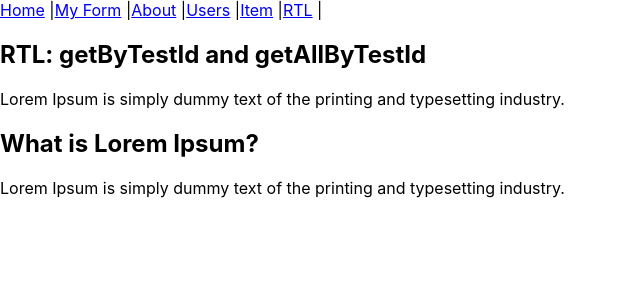
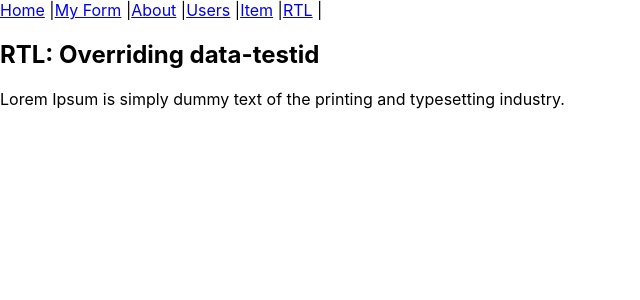
Before and after one commit to arunpradhan/testing-jest, a React (Create React App) app: page /rtl in a window 1280 px wide. Shown: the top 300 px of the page, without its empty margins (0-640 px from the left). Built offline with nearby package versions, Linux system fonts and the light colour scheme.

Commit message:
RTL Query: Overriding data-testid

```diff
--- a/src/Rtl.js
+++ b/src/Rtl.js
@@ -2,12 +2,14 @@
 function Rtl() {
     return (
         <div>
-            <h2>RTL: getByTestId and getAllByTestId</h2>
-            <div data-testid="div_1">
+            <h2>RTL: Overriding data-testid</h2>
+            {/* <div data-testid="div_test_id">
                 Lorem Ipsum is simply dummy text of the printing and typesetting industry.
-            </div>
-            <h2 data-testid="h2-heading">What is Lorem Ipsum?</h2>
-            <div data-testid="div_1">
+            </div> */}
+            {/*
+                If we want to use another id like element-id in place of data-testid
+            */}
+            <div element-id="div_test_id">
                 Lorem Ipsum is simply dummy text of the printing and typesetting industry.
             </div>
 
```
Also changed, not shown: 1 other file (tests, documents, lock files or other folders).
